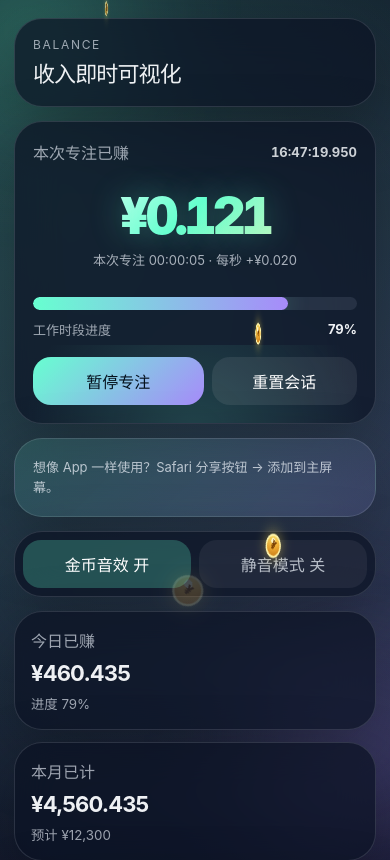
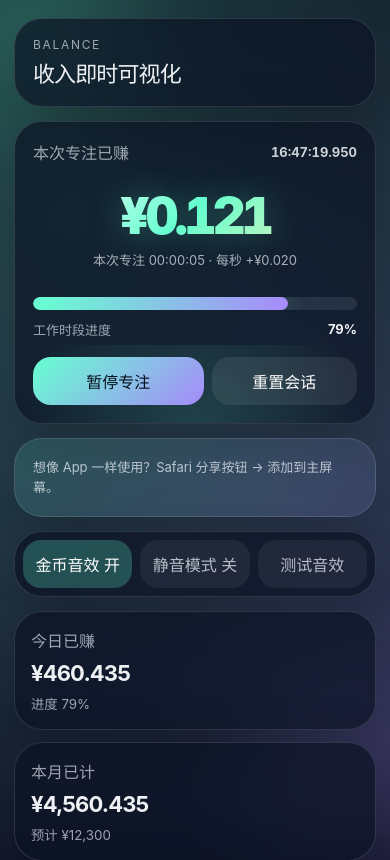
Before and after one commit to zitaodeng07-hub/balance, a React (Vite) app: page / in a window 390 px wide. Shown: the top 860 px of the page. Built offline with nearby package versions, Linux system fonts and the light colour scheme.

Commit message:
Improve mobile sound and coin animation

```diff
--- a/src/App.tsx
+++ b/src/App.tsx
@@ -20,6 +20,7 @@ const STORAGE_KEY = 'balance-salary-profile-v2';
 const SESSION_KEY = 'balance-session-state-v2';
 const PREFERENCES_KEY = 'balance-preferences-v1';
 const DISPLAY_DIGITS = 3;
+const COIN_STEP = 0.05;
 const weekLabels = ['日', '一', '二', '三', '四', '五', '六'];
 
 const defaultProfile: SalaryProfile = {
@@ -129,7 +130,7 @@ function BalanceApp() {
   const [silentMode, setSilentMode] = useState(false);
   const [showOnboarding, setShowOnboarding] = useState(false);
   const [isStandalone, setIsStandalone] = useState(false);
-  const lastCoinCentRef = useRef(0);
+  const lastCoinStepRef = useRef(0);
   const coinIdRef = useRef(0);
   const audioContextRef = useRef<CoinAudioContext | null>(null);
 
@@ -227,22 +228,22 @@ function BalanceApp() {
       return;
     }
 
-    const currentCent = Math.floor(sessionIncome * 100);
-    if (currentCent <= lastCoinCentRef.current) {
+    const currentStep = Math.floor(sessionIncome / COIN_STEP);
+    if (currentStep <= lastCoinStepRef.current) {
       return;
     }
 
-    lastCoinCentRef.current = currentCent;
+    lastCoinStepRef.current = currentStep;
     const nextCoin: Coin = {
       id: coinIdRef.current += 1,
       left: 14 + Math.random() * 72,
-      delay: Math.random() * 0.25,
-      size: 18 + Math.random() * 12,
-      drift: -36 + Math.random() * 72,
+      delay: Math.random() * 0.12,
+      size: 16 + Math.random() * 8,
+      drift: -28 + Math.random() * 56,
     };
 
-    playCoinSound();
-    setCoins((current) => [...current.slice(-18), nextCoin]);
+    playCoinSound(false);
+    setCoins((current) => [...current.slice(-8), nextCoin]);
     window.setTimeout(() => {
       setCoins((current) => current.filter((coin) => coin.id !== nextCoin.id));
     }, 2200);
@@ -262,23 +263,32 @@ function BalanceApp() {
   function resetSession() {
     setPausedElapsed(0);
     setSessionStartedAt(Date.now());
-    lastCoinCentRef.current = 0;
+    lastCoinStepRef.current = 0;
     setCoins([]);
     setIsRunning(true);
   }
 
-  function playCoinSound() {
-    if (!soundEnabled || silentMode) {
-      return;
-    }
-
+  function getAudioContext() {
     const AudioContextCtor = window.AudioContext ?? window.webkitAudioContext;
     if (!AudioContextCtor) {
-      return;
+      return null;
     }
 
     const context = audioContextRef.current ?? new AudioContextCtor();
     audioContextRef.current = context;
+
+    return context;
+  }
+
+  function playCoinSound(force = false) {
+    if ((!soundEnabled && !force) || silentMode) {
+      return;
+    }
+
+    const context = getAudioContext();
+    if (!context) {
+      return;
+    }
 
     if (context.state === 'suspended') {
       void context.resume();
@@ -290,8 +300,8 @@ function BalanceApp() {
     const lowTone = context.createOscillator();
 
     gain.gain.setValueAtTime(0.0001, nowTime);
-    gain.gain.exponentialRampToValueAtTime(0.08, nowTime + 0.018);
-    gain.gain.exponentialRampToValueAtTime(0.0001, nowTime + 0.18);
+    gain.gain.exponentialRampToValueAtTime(force ? 0.16 : 0.11, nowTime + 0.018);
+    gain.gain.exponentialRampToValueAtTime(0.0001, nowTime + 0.22);
 
     highTone.type = 'triangle';
     highTone.frequency.setValueAtTime(1320, nowTime);
@@ -307,8 +317,14 @@ function BalanceApp() {
 
     highTone.start(nowTime);
     lowTone.start(nowTime + 0.035);
-    highTone.stop(nowTime + 0.18);
-    lowTone.stop(nowTime + 0.2);
+    highTone.stop(nowTime + 0.2);
+    lowTone.stop(nowTime + 0.24);
+  }
+
+  function testCoinSound() {
+    setSoundEnabled(true);
+    setSilentMode(false);
+    playCoinSound(true);
   }
 
   function setProfileValue<K extends keyof SalaryProfile>(key: K, value: SalaryProfile[K]) {
@@ -345,7 +361,7 @@ function BalanceApp() {
     setSoundEnabled(true);
     setSilentMode(false);
     setShowOnboarding(true);
-    lastCoinCentRef.current = 0;
+    lastCoinStepRef.current = 0;
   }
 
   return (
@@ -416,6 +432,7 @@ function BalanceApp() {
           <button className={silentMode ? 'active' : ''} onClick={() => setSilentMode((current) => !current)}>
             静音模式 {silentMode ? '开' : '关'}
           </button>
+          <button onClick={testCoinSound}>测试音效</button>
         </section>
 
         <section className="metric-strip">
--- a/src/styles.css
+++ b/src/styles.css
@@ -131,6 +131,8 @@ select:focus {
   z-index: 2;
   pointer-events: none;
   overflow: hidden;
+  contain: layout paint style;
+  transform: translateZ(0);
 }
 
 .falling-coin {
@@ -138,25 +140,25 @@ select:focus {
   top: -44px;
   display: grid;
   place-items: center;
-  border: 2px solid #fff3a8;
+  border: 1px solid #fff3a8;
   border-radius: 999px;
   background:
     radial-gradient(circle at 35% 30%, #fff8c9 0 16%, transparent 17%),
     linear-gradient(135deg, #fff07a 0%, #f6b73c 48%, #d98416 100%);
-  box-shadow:
-    0 0 16px rgba(255, 218, 82, 0.55),
-    inset 0 -3px 6px rgba(130, 72, 10, 0.25);
+  box-shadow: 0 0 8px rgba(255, 218, 82, 0.42);
+  contain: layout paint style;
   color: #7a3f00;
-  font-size: 0.72rem;
+  font-size: 0.68rem;
   font-weight: 900;
   line-height: 1;
-  animation: coin-drop 1.9s cubic-bezier(0.16, 0.84, 0.34, 1) forwards;
-  will-change: transform, opacity;
+  transform: translate3d(0, -28px, 0) rotateZ(-18deg) scale(0.72);
+  animation: coin-drop 1.45s cubic-bezier(0.18, 0.86, 0.28, 1) forwards;
+  will-change: transform;
+  backface-visibility: hidden;
 }
 
 @keyframes coin-drop {
   0% {
-    opacity: 0;
     transform: translate3d(0, -28px, 0) rotateY(0deg) rotateZ(-18deg) scale(0.72);
   }
 
@@ -170,7 +172,7 @@ select:focus {
 
   100% {
     opacity: 0;
-    transform: translate3d(var(--coin-drift), 74vh, 0) rotateY(720deg) rotateZ(42deg) scale(1.08);
+    transform: translate3d(var(--coin-drift), 72vh, 0) rotateY(540deg) rotateZ(42deg) scale(1.04);
   }
 }
 
```
